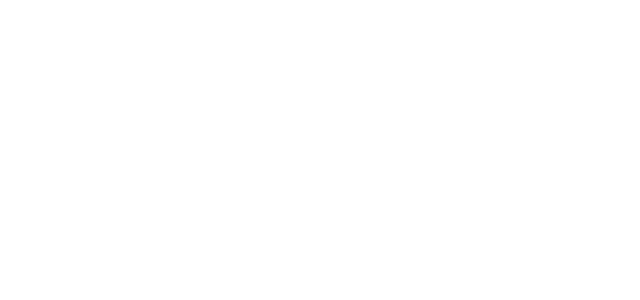
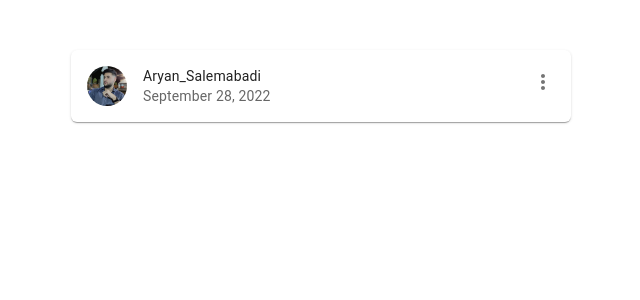
Before and after one commit to behrooz-arabzade/weekend, a Next.js app: page / in a window 1280 px wide. Shown: the top 300 px of the page, without its empty margins (319-959 px from the left). Built offline with nearby package versions, Linux system fonts and the light colour scheme.

Commit message:
create FeedPostHeader on component-FeedPostHeader Branch

```diff
--- /dev/null
+++ b/components/molecules/FeedPostHeader/FeedPostHeader.tsx
@@ -0,0 +1,101 @@
+import React, { FC, useState } from 'react'
+import { Card, CardHeader, Avatar, IconButton, Menu, MenuItem } from '@mui/material';
+
+
+//Icon
+import MoreVertIcon from '@mui/icons-material/MoreVert';
+
+
+
+//Css(Style Sheet)
+import useFeedPostHeader from './useStyle';
+
+
+//InterFace
+
+interface IFeedPostHeader {
+    userName: string;
+    userPicSrc: string;
+    date: string;
+    link: string;
+    onHideClicked: () => void;
+    onReportClicked: () => void;
+}
+
+
+const FeedPostHeader: FC<IFeedPostHeader> = ({
+    userName,
+    userPicSrc,
+    date,
+    link,
+    onHideClicked,
+    onReportClicked
+
+}) => {
+
+    const { classes, cx } = useFeedPostHeader();
+
+    const [anchorEl, setAnchorEl] = useState<null>(null);
+
+    const [hide , setHide] = useState<boolean>(false)
+
+    const handleClick = (event: any) => {
+        setAnchorEl(event.currentTarget);
+    };
+
+    const open = Boolean(anchorEl);
+
+    const handleClose = () => {
+        setAnchorEl(null);
+    };
+
+    const linkClick = () => {
+        console.log(link);
+        setAnchorEl(null);
+    };
+
+    const reportHandler = () => {
+        onReportClicked();
+        setAnchorEl(null);
+    };
+
+    const hideHandler = () => {
+        onHideClicked();
+        setHide(true);
+        setAnchorEl(null);
+    };
+
+    return (
+        <Card className={cx(classes.root)} hidden={hide}>
+            <CardHeader
+                avatar={
+                    <Avatar aria-label="recipe" src={userPicSrc} />
+                }
+                action={
+                    <IconButton
+                        aria-label="more"
+                        onClick={handleClick}
+                        aria-haspopup="true"
+                        aria-controls="long-menu"
+                    >
+                        <MoreVertIcon onClick={handleClick}></MoreVertIcon>
+                    </IconButton>
+                }
+                title={userName}
+                subheader={date}
+            />
+            <Menu
+                id="simple-menu"
+                anchorEl={anchorEl}
+                open={anchorEl}
+                onClose={handleClose}
+            >
+                <MenuItem onClick={linkClick}>Link</MenuItem>
+                <MenuItem onClick={reportHandler}>Report</MenuItem>
+                <MenuItem onClick={hideHandler}>Hide</MenuItem>
+            </Menu>
+        </Card>
+    )
+}
+
+export default FeedPostHeader;
--- /dev/null
+++ b/components/molecules/FeedPostHeader/useStyle.ts
@@ -0,0 +1,8 @@
+import { makeStyles } from "tss-react/mui";
+
+const useFeedPostHeader = makeStyles()((theme) => ({
+    root: {
+        width:500,
+    },
+}));
+export default useFeedPostHeader;
--- a/pages/index.tsx
+++ b/pages/index.tsx
@@ -16,38 +16,49 @@
 import styles from "../styles/Home.module.css";
 import { Container } from "@mui/system";
 import { Grid } from "@mui/material";
+import FeedPostHeader from './../components/molecules/FeedPostHeader/FeedPostHeader';
+
+
+const dataPosts = [
+  {
+    id: "234",
+    userName: "Aryan_Salemabadi",
+    serPicSrc: "/Images/Aryan.jpg",
+    date: "September 28, 2022",
+    link: "/post",
+  },
+];
+
 
 const Home: NextPage = () => {
   return (
     <div className={styles.container}>
-      <MainNavigation
-        items={[
-          {
-            id: "home",
-            icon: <HomeIcon />,
-          },
-          {
-            id: "search",
-            icon: <SearchIcon />,
-          },
-          {
-            id: "create",
-            icon: <Create />,
-          },
-          {
-            id: "eventActive",
-            icon: <EventActive />,
-          },
-          {
-            id: "message",
-            icon: <MessageIcon />,
-          },
-        ]}
-        onItemSelected={(id) => {
-          console.log("page", id);
-        }}
-        selectedItemId={"home"}
-      />
+      <Container>
+        {dataPosts.map(post => {
+          return (
+            <Grid m="50px 0px"
+              key={post.id}
+              display="flex"
+              justifyContent="center"
+              alignItems="center"
+            >
+              <FeedPostHeader
+                key={post.id}
+                userName={post.userName}
+                userPicSrc={post.serPicSrc}
+                date={post.date}
+                link={post.link}
+                onHideClicked={()=>{
+                  console.log("post is hide")
+                }}
+                onReportClicked={()=>{
+                  console.log("post report")
+                }}
+              />
+            </Grid>
+          )
+        })}
+      </Container>
     </div>
   );
 };
```
